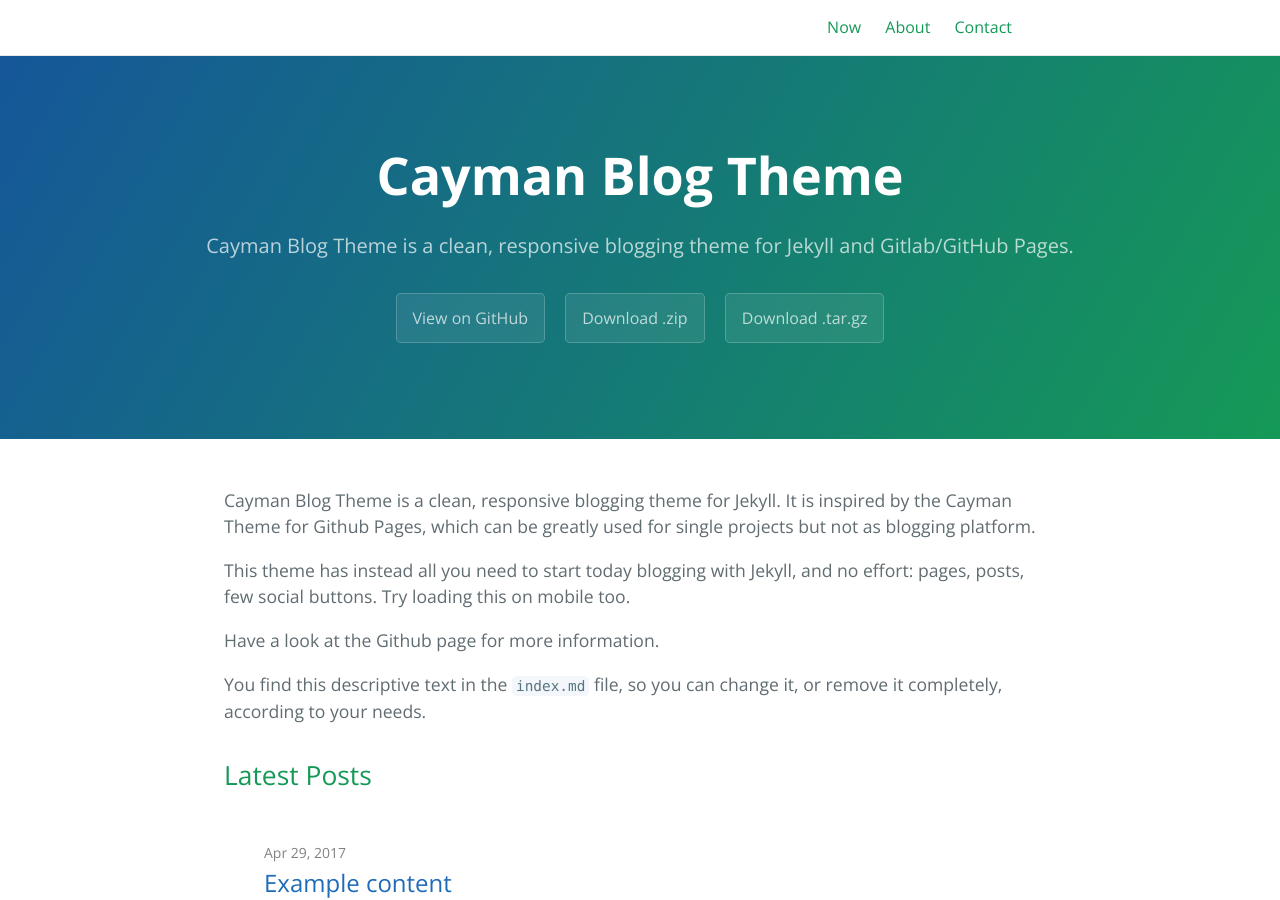
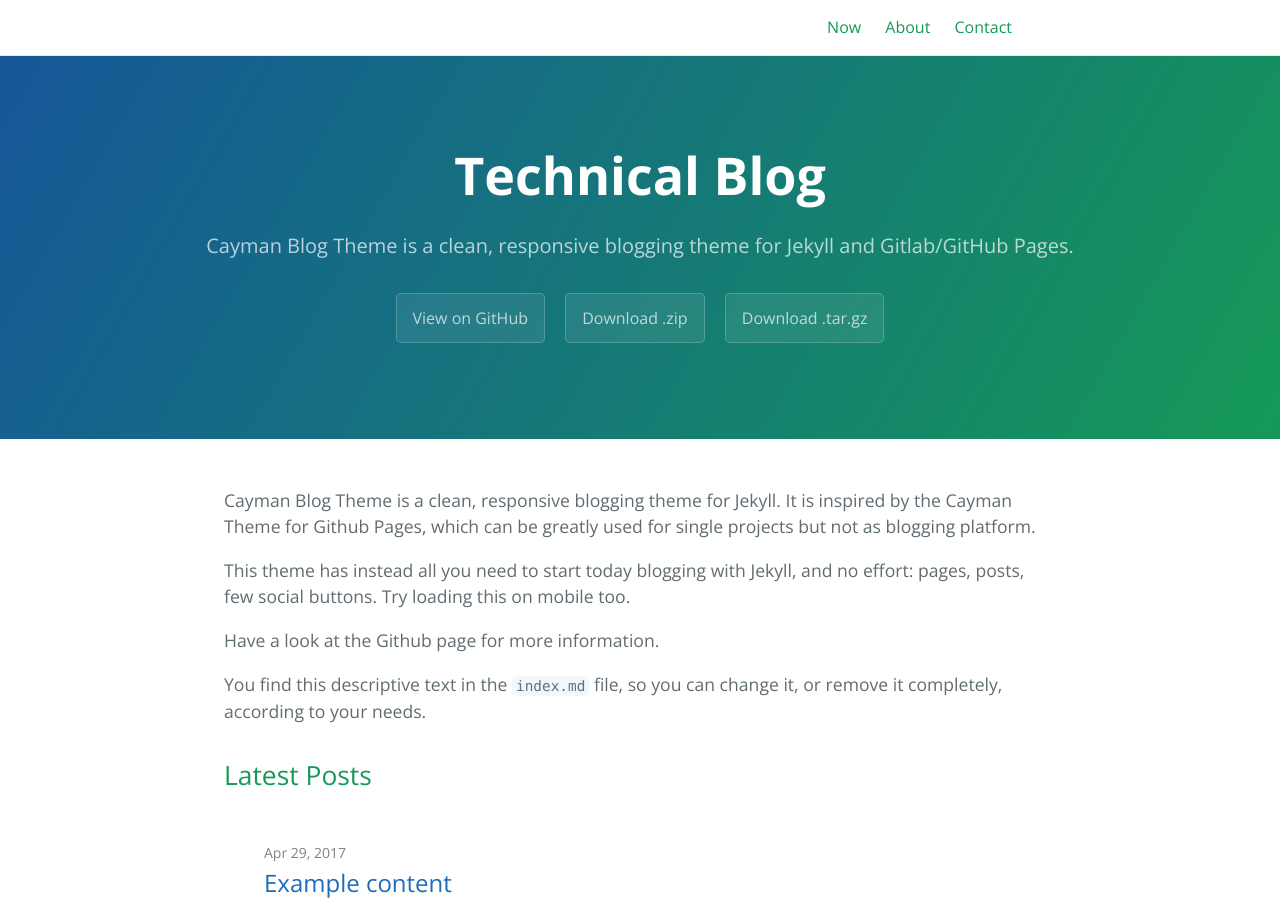
Before and after one commit to koempelkode/technical-blog, a Jekyll site: the page built from index.md, in a window 1280 px wide and 900 px high. Built offline with Jekyll 4.4.1, drawn with Linux system fonts in a browser that asks for light colours.

Commit message:
Edited base URL

```diff
--- a/_config.yml
+++ b/_config.yml
@@ -1,9 +1,9 @@
-title: Cayman Blog Theme
+title: Technical Blog
 description: Cayman Blog Theme is a clean, responsive blogging theme for Jekyll and Gitlab/GitHub Pages.
 show_downloads: true
 
-baseurl: "/cayman-blog" # change this to the subpath of your site, e.g. /blog. Leave it empty if you don't need it.
-url: "https://lorepirri.github.io" # change this to the base hostname & protocol for your site
+baseurl: "/technical-blog" # change this to the subpath of your site, e.g. /blog. Leave it empty if you don't need it.
+url: "https://koempelkode.github.io" # change this to the base hostname & protocol for your site
 
 
 google_analytics:
@@ -16,10 +16,10 @@ cayman-blog:
 theme: # leave it empty
 
 # social
-author: lorepirri
+author: koempelkode
 image: /thumbnail-jumbo.png
 twitter:
-  username: lorepirri
+  username: koempelkode
 
 plugins:
   - jekyll-target-blank
```
